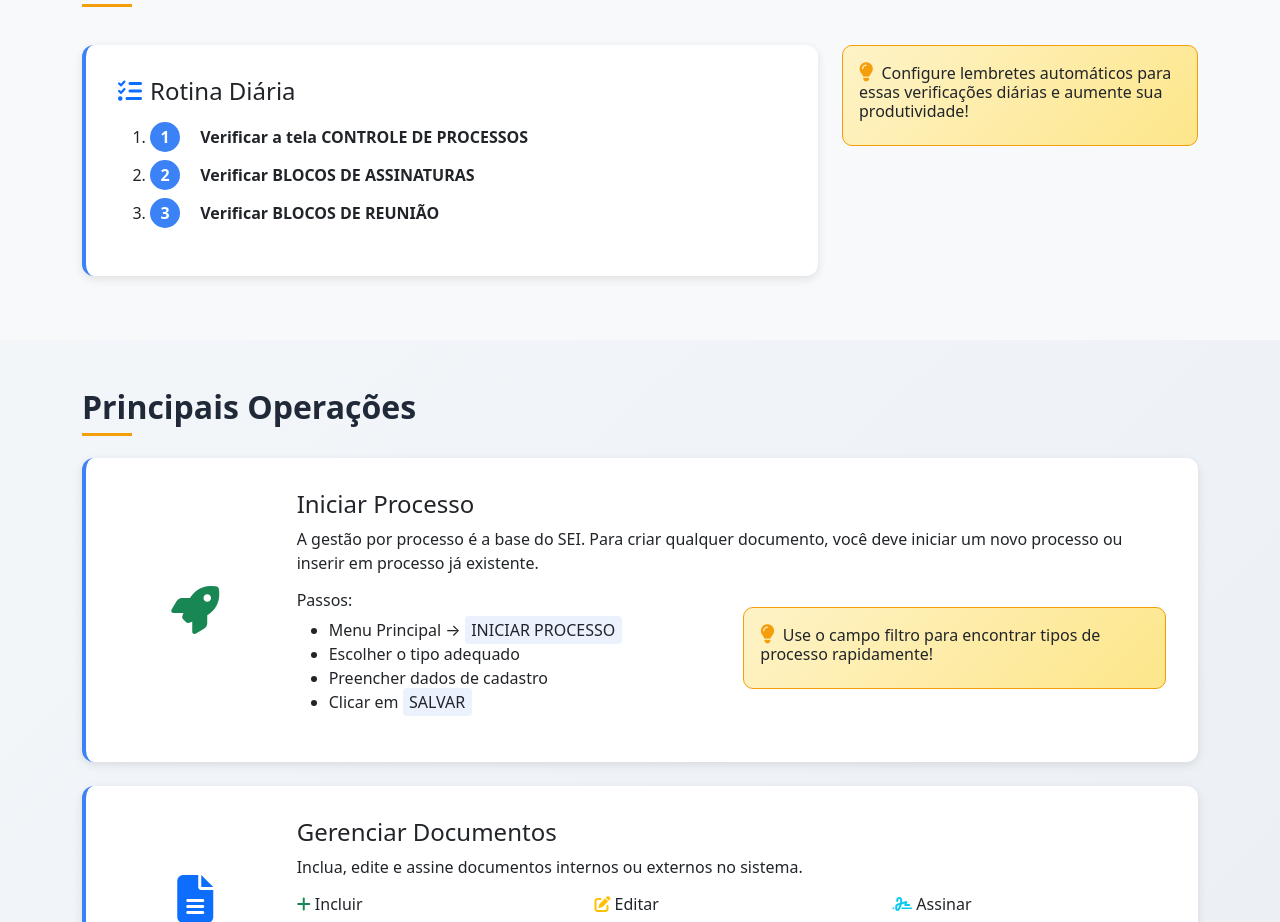
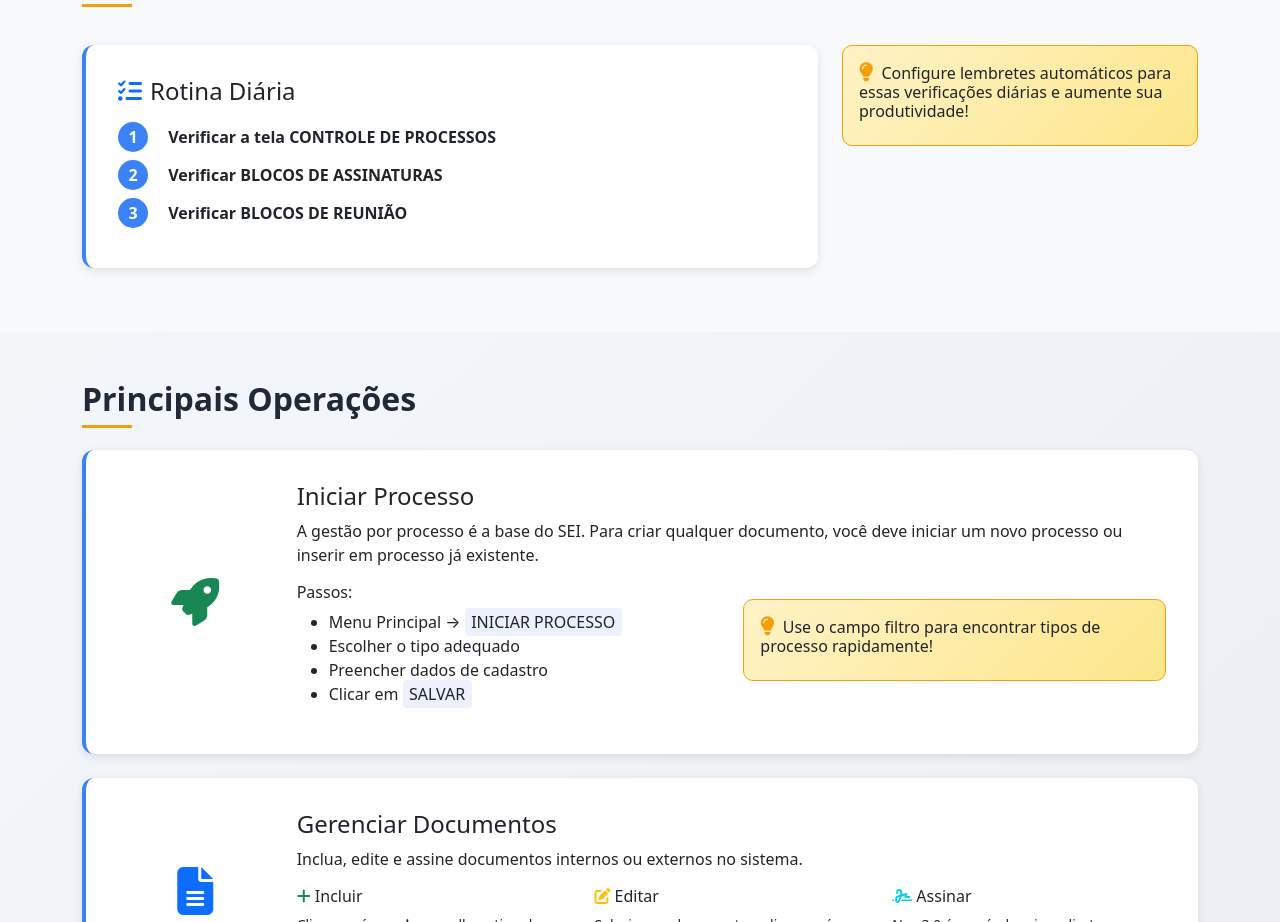
Before and after one commit to LouiseTA/Demonstration-Projects, a plain HTML site: page STF - SEI/docs/index.html in a window 1280 px wide. Shown: the part 888-1810 px from the top of the page. Drawn offline with nearby package versions, Linux system fonts and the light colour scheme.

Commit message:
Update index.html

```diff
--- a/STF - SEI/docs/index.html
+++ b/STF - SEI/docs/index.html
@@ -89,20 +89,20 @@
                 <div class = "col-lg-8">
                     <div class = "feature-card">
                         <h4><i class = "fas fa-tasks me-2 text-primary"></i>Rotina Diária</h4>
-                        <ol class = "mt-3">
-                            <li class = "mb-2">
+                        <div class = "mt-3">
+                            <p class = "mb-2">
                                 <span class = "step-indicator">1</span>
                                 <strong>Verificar a tela CONTROLE DE PROCESSOS</strong>
-                            </li>
-                            <li class = "mb-2">
+                            </p>
+                            <p class = "mb-2">
                                 <span class = "step-indicator">2</span>
                                 <strong>Verificar BLOCOS DE ASSINATURAS</strong>
-                            </li>
-                            <li class = "mb-2">
+                            </p>
+                            <p class = "mb-2">
                                 <span class = "step-indicator">3</span>
                                 <strong>Verificar BLOCOS DE REUNIÃO</strong>
-                            </li>
-                        </ol>
+                            </p>
+                        </div>
                     </div>
                 </div>
                 <div class = "col-lg-4">
```
